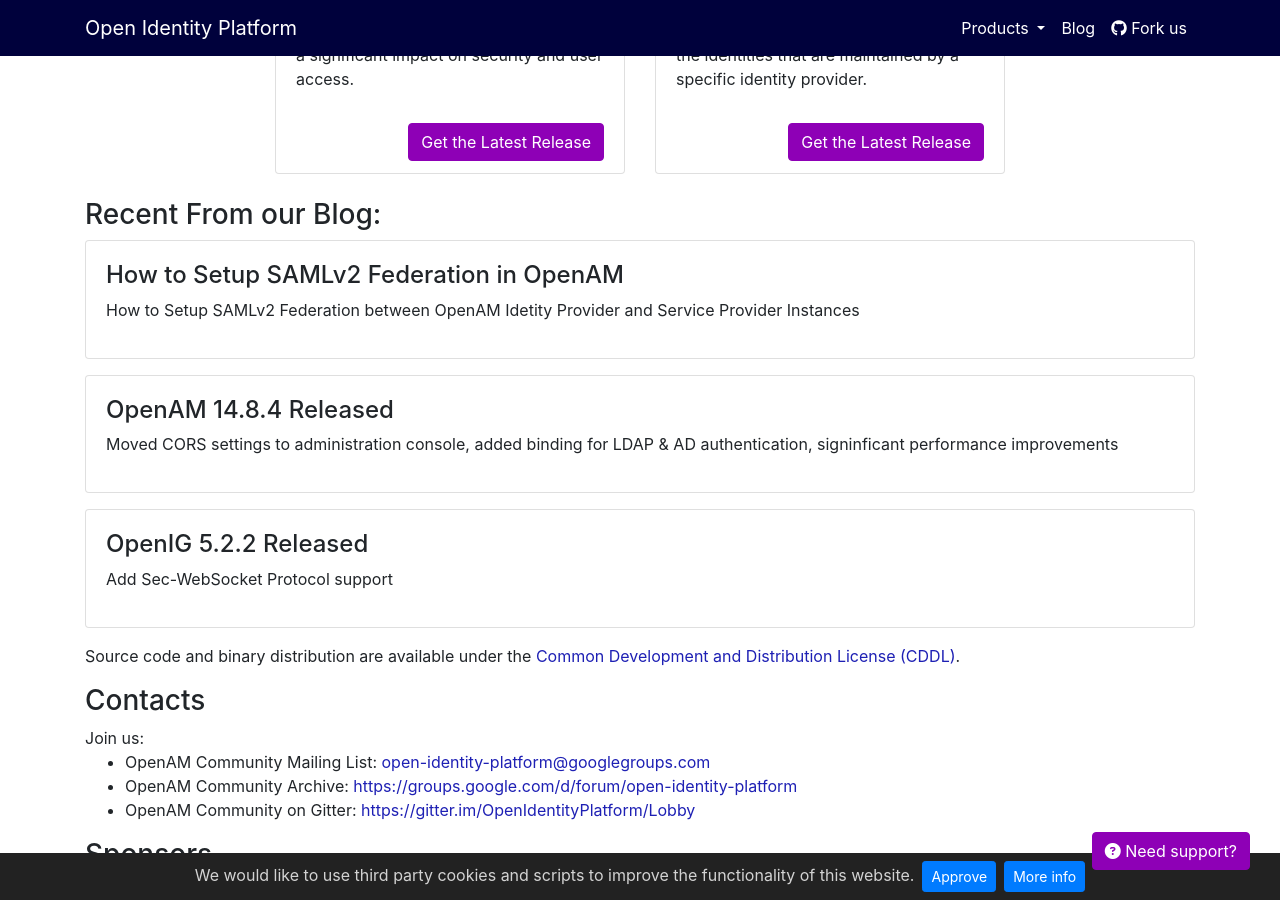
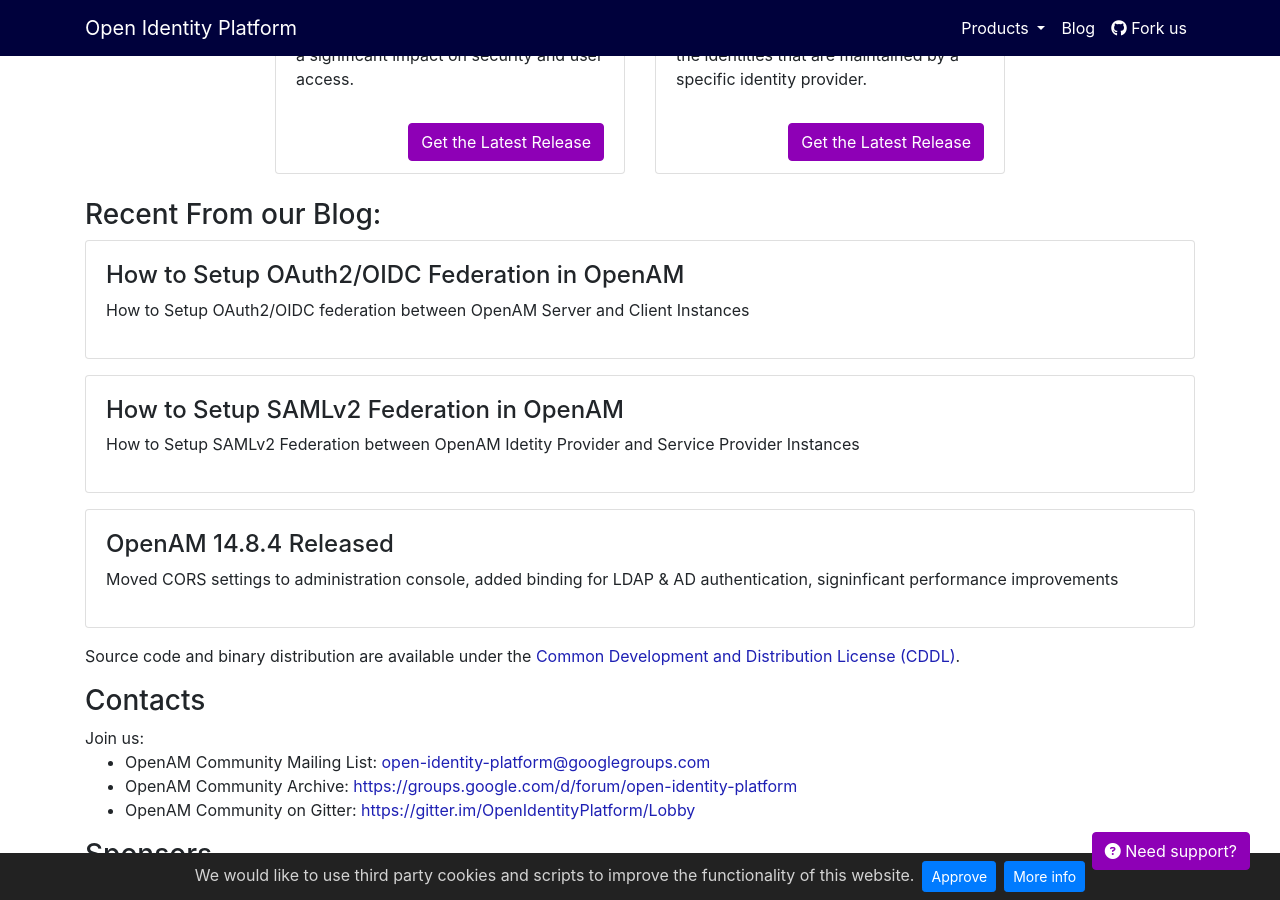
Before and after one commit to OpenIdentityPlatform/OpenIdentityPlatform.org, a Jekyll site: the page built from index.html, in a window 1280 px wide and 900 px high, scrolled down 1665 px. Built offline with Jekyll 4.4.1, drawn with Linux system fonts in a browser that asks for light colours; some of the changed lines change nothing that is shown.

Commit message:
How to Setup OAuth2/OIDC Federation in OpenAM (#161)
* How to Setup SAMLv2 Federation in OpenAM

* How to Setup OAuth2/OIDC Federation in OpenAM

````diff
--- a/_data/blogposts.yml
+++ b/_data/blogposts.yml
@@ -1,3 +1,7 @@
+-
+  title: 'How to Setup OAuth2/OIDC Federation in OpenAM'
+  link: '/blog/openam-oauth-federation'
+  description: 'How to Setup OAuth2/OIDC federation between OpenAM Server and Client Instances'
 -
   title: 'How to Setup SAMLv2 Federation in OpenAM'
   link: '/blog/openam-saml-idp-sp'
--- /dev/null
+++ b/blog/openam-oauth-federation.md
@@ -0,0 +1,224 @@
+---
+layout: home
+title: "How to Setup OAuth2/OIDC Federation in OpenAM"
+landing-title2: "How to Setup OAuth2/OIDC Federation in OpenAM"
+description: "How to Setup OAuth2/OIDC federation between OpenAM Server and Client Instances"
+keywords: 'OAuth2, OIDC, SSO, OpenAM, Identity Provider, Service Provider'
+imageurl: 'openam-og.png'
+share-buttons: true
+---
+<h1>How to Setup OAuth2/OIDC Federation in OpenAM</h1>
+
+Original article: [https://github.com/OpenIdentityPlatform/OpenAM/wiki/How-to-Setup-OAuth2-OIDC-Federation-in-OpenAM](https://github.com/OpenIdentityPlatform/OpenAM/wiki/How-to-Setup-OAuth2-OIDC-Federation-in-OpenAM)
+
+# Introduction
+
+In the following manual, we will set up a federation between two OpenAM instances via OAuth2/OIDC protocol. One OpenAM instance we will set up as OAuth2/OIDC Server - Identity Provider (IdP), and another instance OAuth2/OIDC client - Service Provider (SP).Thus, you can authenticate to an OpenAM client instance (SP) using OpenAM instance credentials (IdP) using the OAuth2/OIDC protocol.
+
+# OpenAM Instances Installation
+
+If you already have OpenAM instances installed, you can skip this section.
+For demonstration purposes, we will install OpenAM IdP and SP in Docker containers.
+
+## Network Setup
+
+Add hostnames and IP adress to the `hosts` file.
+
+```bash
+127.0.0.1 idp.acme.org sp.mycompany.org
+```
+
+In Windows `hosts` file located at `C:\Windows\System32\drivers\etc\hosts` directory. Un Linux and Mac the file location is `/etc/hosts`
+
+Create a Docker network for OpenAM instances
+
+```bash
+docker network create openam-oauth
+```
+
+## OpenAM IdP Installation
+
+Run OpenAM Docker Container
+
+```bash
+docker run -h idp.acme.org -p 8080:8080 --network openam-oauth --name openam-idp openidentityplatform/openam
+```
+
+Once the OpenAM server is running, perform the initial configuration by running the following command and wait for the configuration to complete.
+
+```bash
+docker exec -w '/usr/openam/ssoconfiguratortools' openam-idp bash -c \
+'echo "ACCEPT_LICENSES=true
+SERVER_URL=http://idp.acme.org:8080
+DEPLOYMENT_URI=/$OPENAM_PATH
+BASE_DIR=$OPENAM_DATA_DIR
+locale=en_US
+PLATFORM_LOCALE=en_US
+AM_ENC_KEY=
+ADMIN_PWD=passw0rd
+AMLDAPUSERPASSWD=p@passw0rd
+COOKIE_DOMAIN=idp.acme.org
+ACCEPT_LICENSES=true
+DATA_STORE=embedded
+DIRECTORY_SSL=SIMPLE
+DIRECTORY_SERVER=idp.acme.org
+DIRECTORY_PORT=50389
+DIRECTORY_ADMIN_PORT=4444
+DIRECTORY_JMX_PORT=1689
+ROOT_SUFFIX=dc=openam,dc=example,dc=org
+DS_DIRMGRDN=cn=Directory Manager
+DS_DIRMGRPASSWD=passw0rd" > conf.file && java -jar openam-configurator-tool*.jar --file conf.file'
+```
+
+## OpenAM SP Installation
+
+Run OpenAM Docker Container
+
+```bash
+docker run -h sp.mycompany.org -p 8081:8080  --network openam-oauth --name openam-sp openidentityplatform/openam
+```
+
+Once the OpenAM server is running, perform the initial configuration by running the following command and wait for the configuration to complete.
+
+```bash
+docker exec -w '/usr/openam/ssoconfiguratortools' openam-sp bash -c \
+'echo "ACCEPT_LICENSES=true
+SERVER_URL=http://sp.mycompany.org:8080
+DEPLOYMENT_URI=/$OPENAM_PATH
+BASE_DIR=$OPENAM_DATA_DIR
+locale=en_US
+PLATFORM_LOCALE=en_US
+AM_ENC_KEY=
+ADMIN_PWD=passw0rd
+AMLDAPUSERPASSWD=p@passw0rd
+COOKIE_DOMAIN=sp.mycompany.org
+ACCEPT_LICENSES=true
+DATA_STORE=embedded
+DIRECTORY_SSL=SIMPLE
+DIRECTORY_SERVER=sp.mycompany.org
+DIRECTORY_PORT=50389
+DIRECTORY_ADMIN_PORT=4444
+DIRECTORY_JMX_PORT=1689
+ROOT_SUFFIX=dc=openam,dc=example,dc=org
+DS_DIRMGRDN=cn=Directory Manager
+DS_DIRMGRPASSWD=passw0rd" > conf.file && java -jar openam-configurator-tool*.jar --file conf.file'
+```
+
+# OAuth2/OIDC Server Setup
+
+Open the OpenAM console, which will be in the role of the OAuth2/OIDC server at [http://idp.acme.org:8080/openam](http://idp.acme.org:8080/openam). In the login field enter the `amadmin` value. In the password field enter the value from `ADMIN_PWD` option, in this case `passw0rd`.
+
+Go to the root realm and in the Dashboard select `Configure OAuth Provider`.
+
+![OpenAM realm overview](/assets/img/openam-oauth/0-openam-idp-realm-overview.png)
+
+Next, `Configure OpenID Connect`.
+
+![OpenAM Configure OpenID Connect](/assets/img/openam-oauth/1-openam-configure-openid-connect.png)
+
+Leave the settings unchanged and click the `Create` button.
+
+![OpenAM OpenID Connect Settings](/assets/img/openam-oauth/2-openam-openidconnect-settings.png)
+
+## Create a Client Application
+
+Open the OAuth2/OIDC server admin console, navigate to the desired realm and select `Applications` → `OAuth 2.0` from the left menu
+
+![OpenAM create OAuth2 Client](/assets/img/openam-oauth/3-openam-applications-oauth2.png)
+
+In the list, click the `New` button.
+
+![OpenAM OAuth2 OIDC client list](/assets/img/openam-oauth/4-oauth2-oidc-client-list.png)
+
+Fill the `Name` (client_id) and `Password` (client_secret) fields. Repeat the password and press the `Create` button.
+
+![OpenAM new OAuth2 client](/assets/img/openam-oauth/5-oauth2-new-client.png)
+
+Open the created application and fill the settings.
+|Setting|Value|
+| --- | --- |
+| Redirection URIs | http://sp.mycompany.org:8081/openam/oauth2c/OAuthProxy.jsp |
+| Scope | openid |
+| Token Endpoint Authentication Method | client_secret_post |
+| ID Token Signing Algorithm | RS256 |
+
+# OAuth2/OIDC Client Setup
+
+## Create OAuth2/OIDC Authentication Module
+
+Open the console of OpenAM, which will be in the role of OAuth2/OIDC client at [http://openam-sp.example.org:8081/openam](http://openam-sp.example.org:8081/openam). In the login field enter the value `amadmin`, in the password field enter the value specified in the `ADMIN_PWD` setting, in this case `passw0rd`.
+
+Open the realm and select `Authentication` → `Modules` from the left menu. Click the `Add Module` button.
+
+![Untitled](/assets/img/openam-oauth/6-openam-authenticaion-modules.png)
+
+Тип модуля выберите `OAuth2/OpenID Connect`, имя модуля может быть любым, путь оно будет `oauth`.
+
+![OpenAM new module](/assets/img/openam-oauth/7-openam-new-module.png)
+
+Press the `Create` button.
+
+In the list, open the settings of the created module and fill in the settings:
+
+| Setting | Value |
+| --- | --- |
+| Client Id | test_client |
+| Client Secret | Password specified when registering the application |
+| Authentication Endpoint URL | http://idp.acme.org:8080/openam/oauth2/authorize |
+| Access Token Endpoint URL | http://idp.acme.org:8080/openam/oauth2/access_token |
+| User Profile Service URL | http://idp.acme.org:8080/openam/oauth2/tokeninfo |
+| Scope | openid |
+| OAuth2 Access Token Profile Service Parameter name | access_token |
+| Proxy URL | http://sp.mycompany.org:8081/openam/oauth2c/OAuthProxy.jsp |
+| Account Mapper | org.forgerock.openam.authentication.modules.oidc.JwtAttributeMapper |
+| Account Mapper Configuration | sub=uid |
+| Attribute Mapper | org.forgerock.openam.authentication.modules.oidc.JwtAttributeMapper |
+| Attribute Mapper Configuration | sub=uid |
+| Create account if it does not exist | disabled |
+| Prompt for password setting and activation code | disabled |
+| Map to anonymous user | disabled |
+| OpenID Connect validation configuration type | .well-known/openid-configuration_url |
+| OpenID Connect validation configuration value | http://idp.acme.org:8080/openam/oauth2/.well-known/openid-configuration |
+| Name of OpenID Connect ID Token Issuer | http://idp.acme.org:8080/openam/oauth2 |
+
+## Setup OAuth2/OIDC Authentication Chain
+
+Open the OpenAM Service Provider administrator console. Select the realm and in the left menu go to `Authentication` → `Chains`.
+
+![OpenAM Authenticaion Chains](/assets/img/openam-oauth/8-openam-authentication-chains.png)
+
+Create a new authentication chain
+
+![OpenAM new authenticaion chain](/assets/img/openam-oauth/9-openam-new-auth-chain.png)
+
+Click the `Add a Module` button and add the `oauth` module. Set the Criteria to `Requisite`. Click `OK` and then `Save Changes`.
+
+![Untitled](/assets/img/openam-oauth/10-openam-auth-chain-settings.png)
+
+## Realm Setup
+
+Go to the OpenAM SP administrator console. In the left menu, go to `Authentication` → `Settings`. On the `User Profile` tab, select `Ignore`. Save the changes.
+
+![OpenAM realm user profile settings](/assets/img/openam-oauth/11-openam-realm-user-profile-settings.png)
+
+# Test the Solution
+
+Go to the OpenAM OAuth2/OIDC Server admin console, select realm, under Dashboard in the left menu select `Subjects`.
+
+This will open a list of users. Create a new `testIdp` account
+
+![OpenAM create new user](/assets/img/openam-oauth/12-openam-create-new-user.png)
+
+Log out of the OpenAM OAuth2/OIDC Server administration console and the OpenAM OAuth2/OIDC Client administration console or open a browser in incognito mode.
+
+Open the OAuth2/OIDC Client authentication URL of the `oauth` chain [http://sp.mycompany.org:8081/openam/XUI/?service=oauth](http://sp.mycompany.org:8081/openam/XUI/?service=oauth)
+
+You will be redirected to authenticate to the OAuth2/OIDC Server. Enter the users testIdP credentials.
+
+Confirm consent to access the `test_client` application user data
+
+![OpenAM User Consent](/assets/img/openam-oauth/13-openam-user-access-consent.png)
+
+After accepting the consent, you well be redirected to OpenAM OAuth2/OIDC Client console with the OpenAM OAuth2/OIDC Server user credentials.
+
+![OpenAM Authenticated](/assets/img/openam-oauth/14-openam-authenticated.png)
````
Also changed, not shown: assets/img/openam-oauth/0-openam-idp-realm-overview.png (added), assets/img/openam-oauth/1-openam-configure-openid-connect.png (added), assets/img/openam-oauth/10-openam-auth-chain-settings.png (added), assets/img/openam-oauth/11-openam-realm-user-profile-settings.png (added), assets/img/openam-oauth/12-openam-create-new-user.png (added), assets/img/openam-oauth/13-openam-user-access-consent.png (added), assets/img/openam-oauth/14-openam-authenticated.png (added), assets/img/openam-oauth/2-openam-openidconnect-settings.png (added), assets/img/openam-oauth/3-openam-applications-oauth2.png (added), assets/img/openam-oauth/4-oauth2-oidc-client-list.png (added), assets/img/openam-oauth/5-oauth2-new-client.png (added), assets/img/openam-oauth/6-openam-authenticaion-modules.png (added), assets/img/openam-oauth/7-openam-new-module.png (added), assets/img/openam-oauth/8-openam-authentication-chains.png (added), 1 more files.
